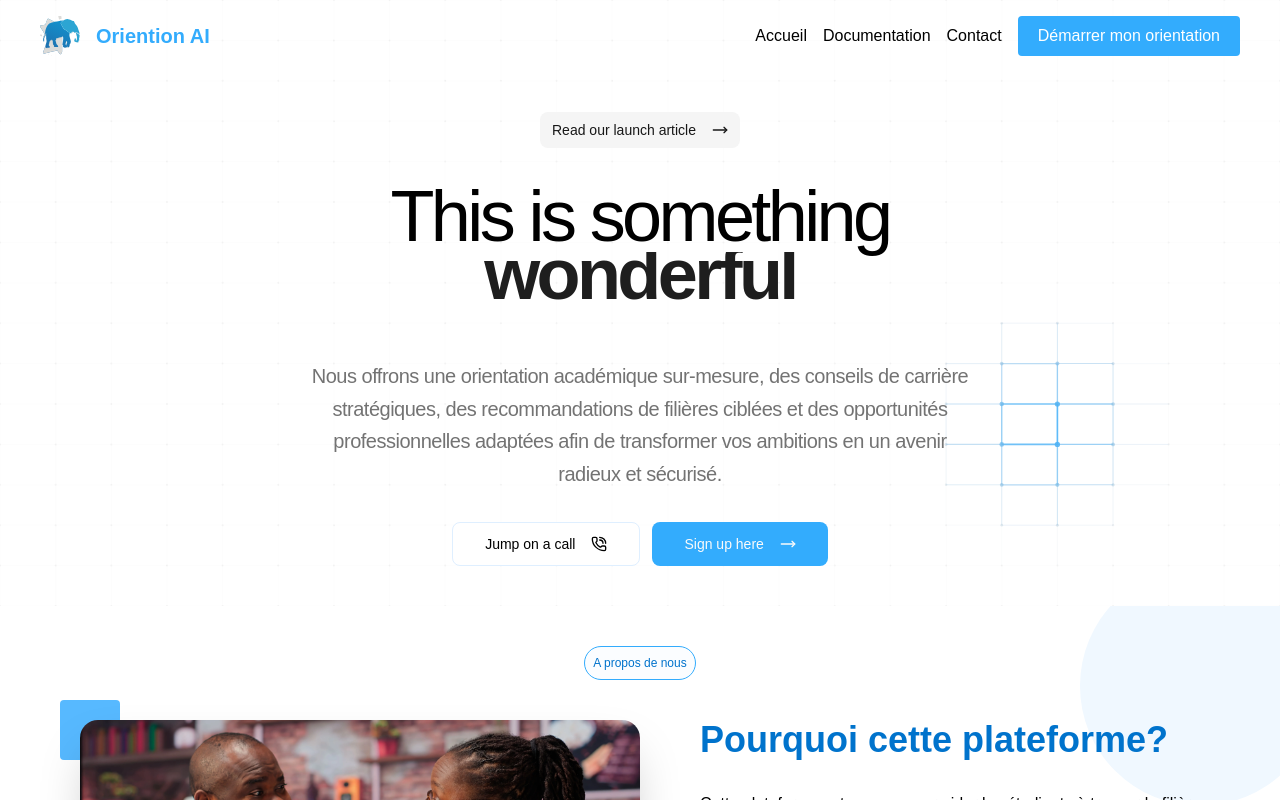
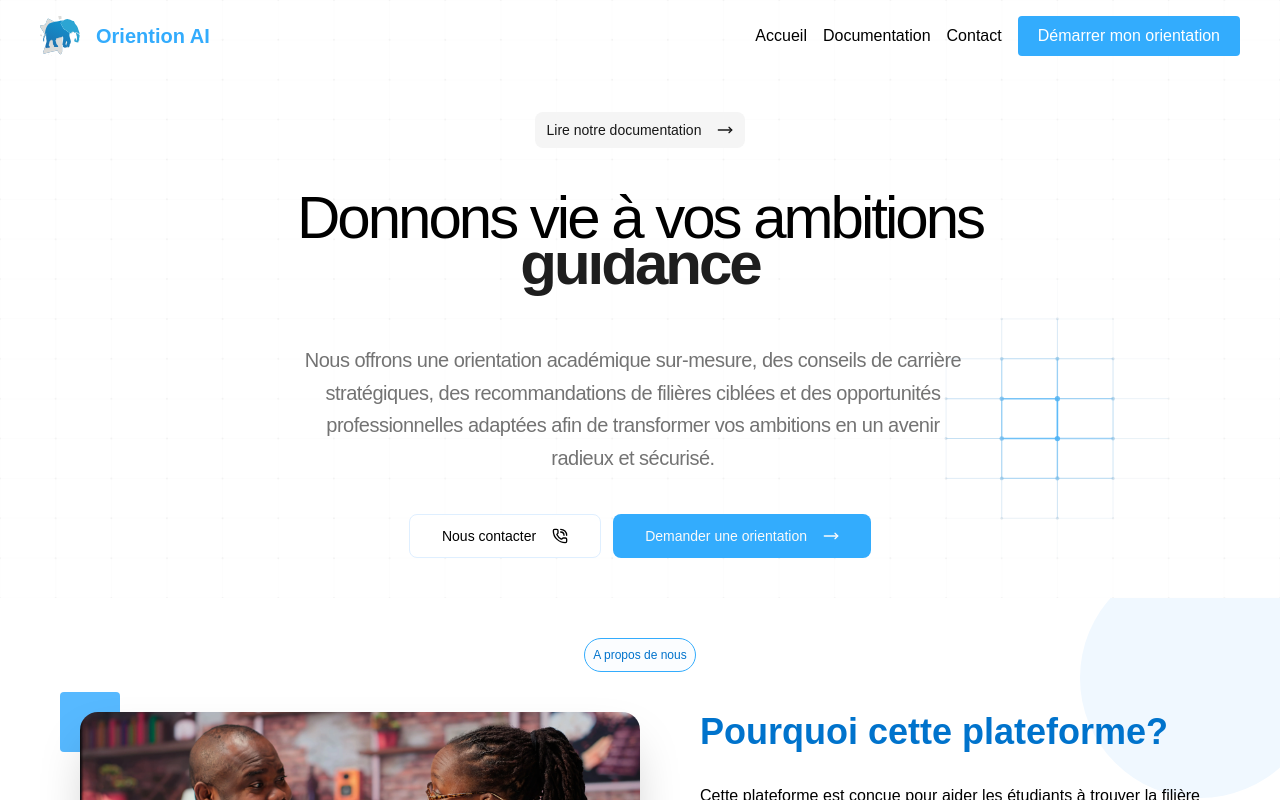
Before and after one commit to EmmanuelSeujip/interface-conseil-etudiant, a React (Vite) app: page / in a window 1280 px wide. Shown: the top 800 px of the page. Built offline with nearby package versions, Linux system fonts and the light colour scheme.

Commit message:
Modification des textes d'acceuil

```diff
--- a/src/components/Home/Hero/TextPresentation.jsx
+++ b/src/components/Home/Hero/TextPresentation.jsx
@@ -6,7 +6,7 @@ import { useEffect, useMemo, useState } from "react";
 const TextPresentation = () => {
   const [titleNumber, setTitleNumber] = useState(0);
   const titles = useMemo(
-    () => ["amazing", "new", "wonderful", "beautiful", "smart"],
+    () => ["conseil", "aide", "guidance", "orientation"],
     []
   );
 
@@ -24,15 +24,15 @@ const TextPresentation = () => {
   return (
     <div className="w-full">
       <div className="container mx-auto">
-        <div className="flex gap-8 py-10 items-center justify-center flex-col">
+        <div className="flex gap-10 py-10 items-center justify-center flex-col">
           <div>
             <Button variant="secondary" size="sm" className="gap-4">
-              Read our launch article <MoveRight className="w-4 h-4" />
+              Lire notre documentation <MoveRight className="w-4 h-4" />
             </Button>
           </div>
           <div className="flex gap-4 flex-col">
-            <h1 className="text-5xl md:text-7xl max-w-2xl tracking-tighter text-center font-regular">
-              <span className="text-spektr-cyan-50">This is something</span>
+            <h1 className="text-5xl md:text-6xl max-w-3xl tracking-tighter text-center font-regular">
+              <span className="text-spektr-cyan-50">Donnons vie à vos ambitions</span>
               <span className="relative flex w-full justify-center overflow-hidden text-center md:pb-4 md:pt-1">
                 &nbsp;
                 {titles.map((title, index) => (
@@ -68,10 +68,10 @@ const TextPresentation = () => {
           </div>
           <div className="flex flex-row gap-3">
             <Button size="lg" className="gap-4" variant="outline">
-              Jump on a call <PhoneCall className="w-4 h-4" />
+              Nous contacter <PhoneCall className="w-4 h-4" />
             </Button>
             <Button size="lg" className="gap-4">
-              Sign up here <MoveRight className="w-4 h-4" />
+              Demander une orientation <MoveRight className="w-4 h-4" />
             </Button>
           </div>
         </div>
```
